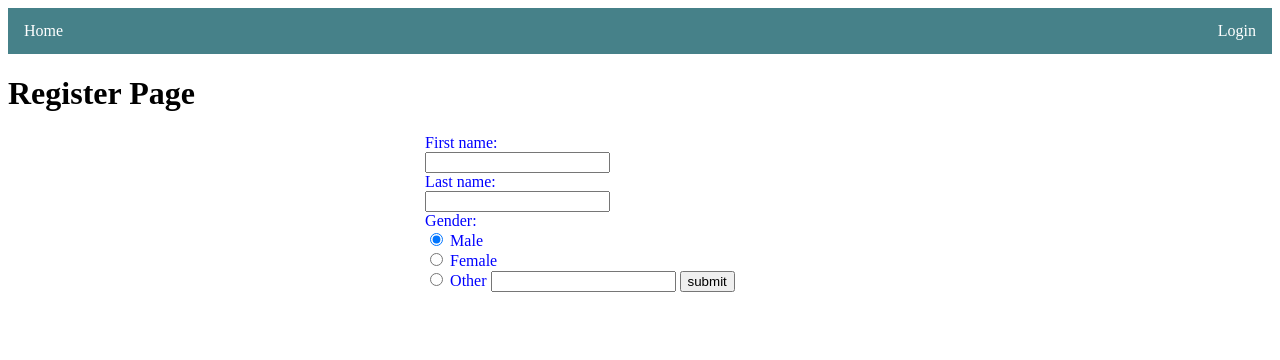
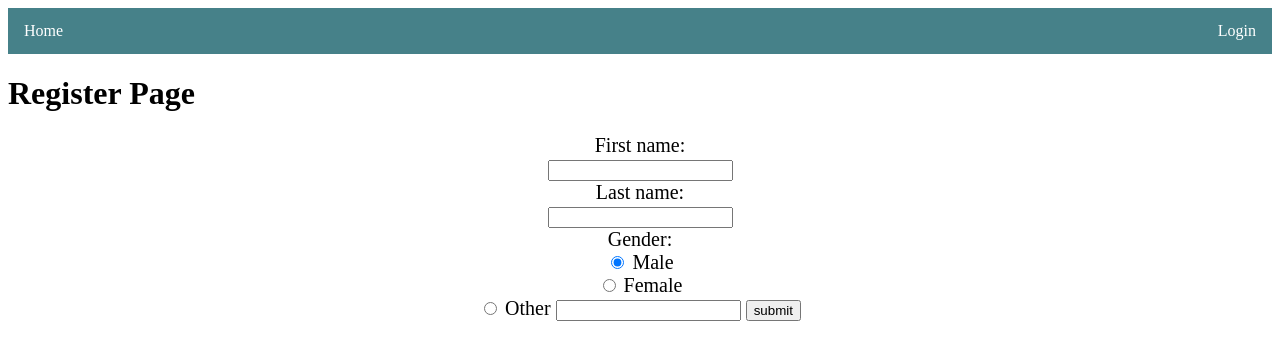
Before and after one commit to ah3311and55/myfinalproject, a Flask app: page /register in a window 1280 px wide. Shown: the top 360 px of the page. Run offline with Flask 2, Linux system fonts and the light colour scheme.

Commit message:
بعين الله

```diff
--- a/static/css/style.css
+++ b/static/css/style.css
@@ -50,6 +50,9 @@ img{
   background: #00332E;
 }
 .form2{
-  margin-left: 33%;
-  color: blue;
+  text-align:center;
+  font-size:20px;
+  margin:auto;
+
+
 }
```
